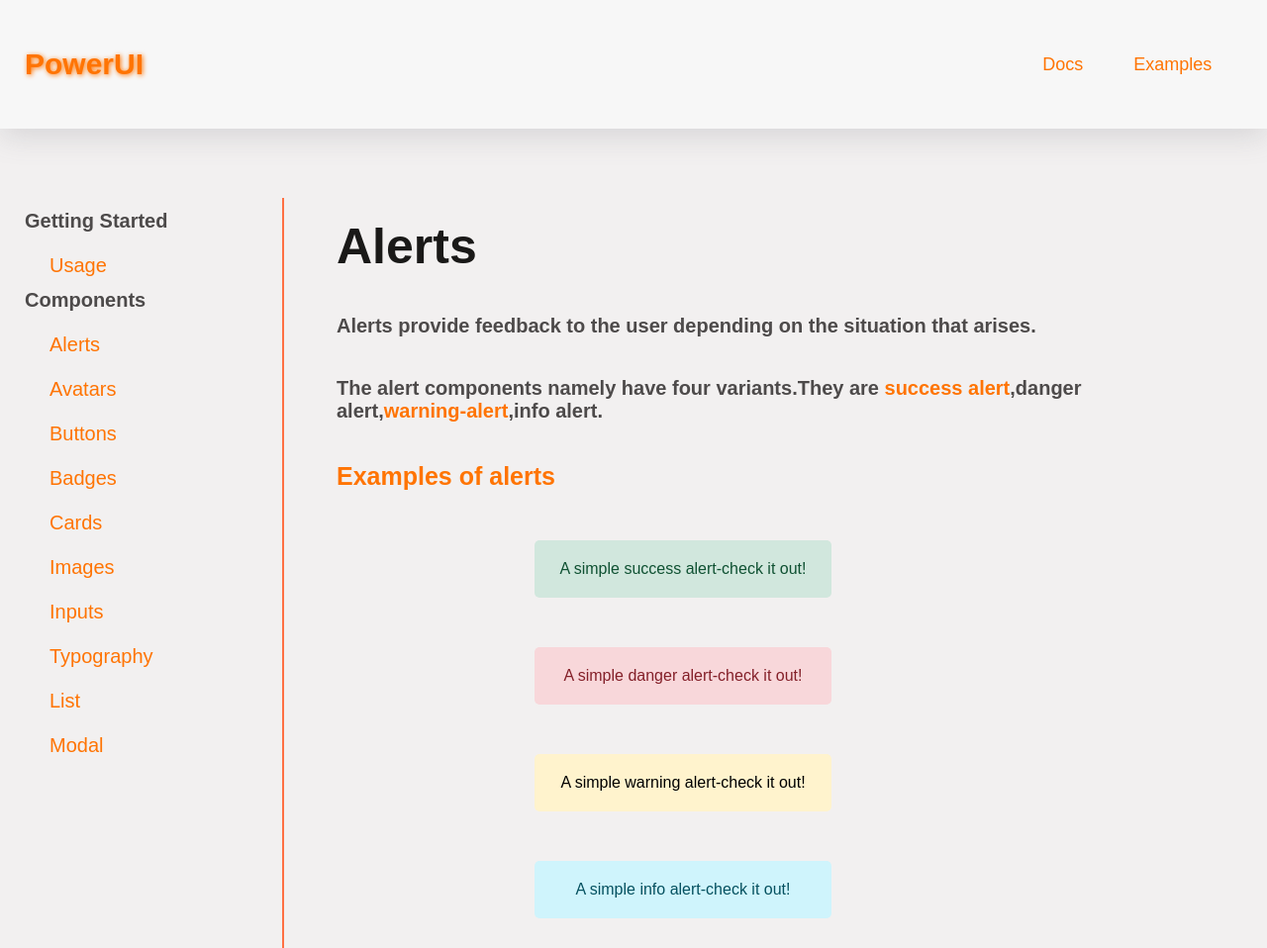
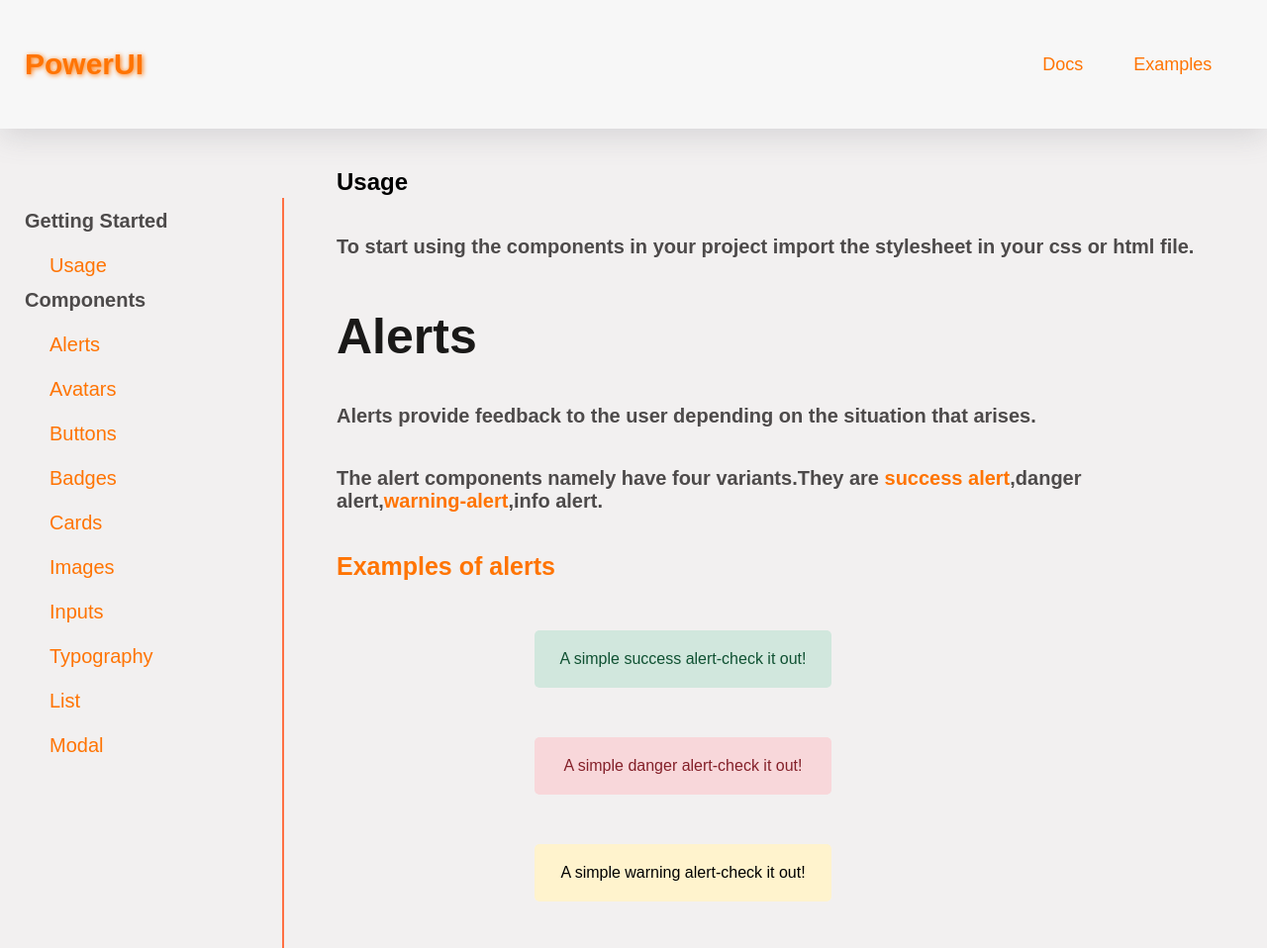
Before and after one commit to varun-Tad/PowerUI, a plain HTML site: page documentation.html in a window 1280 px wide. Shown: the top 958 px of the page at 99% size. Drawn offline with Linux system fonts and the light colour scheme.

Commit message:
added usage

```diff
--- a/documentation.html
+++ b/documentation.html
@@ -55,6 +55,10 @@
     <!-- document-container starts -->
   <section class="document-container">
 
+    <!-- Usage -->
+
+    <h1 class="componet-heading">Usage</h1>
+    <p class="component-para">To start using the components in your project import the stylesheet in your css or html file.</p>
 
      <!-- Alert Component-->
 
```
